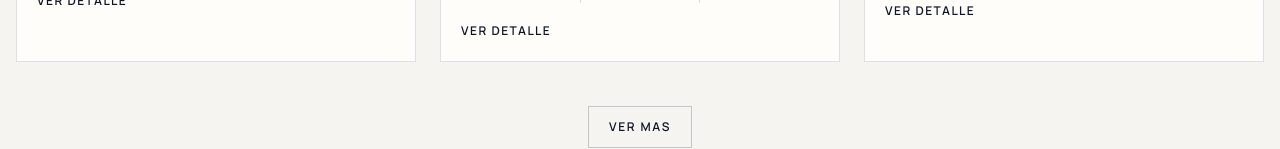
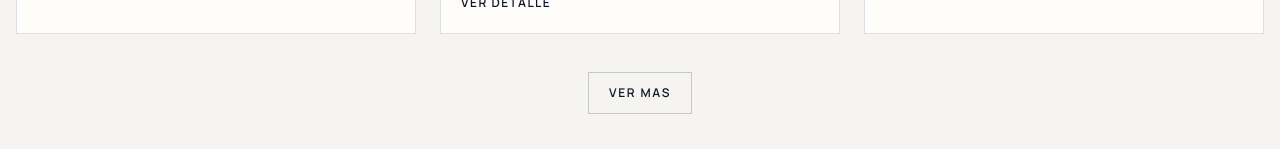
Before and after one commit to Gastonmaluff/WEB-ALLIANZ, a React (Vite) app: page / in a window 1280 px wide. Shown: the part 1538-1687 px from the top of the page. Built offline with nearby package versions, Linux system fonts and the light colour scheme.

Commit message:
Tighten home section spacing for a more compact scroll

```diff
--- a/src/components/public/FeaturedPropertiesSection.jsx
+++ b/src/components/public/FeaturedPropertiesSection.jsx
@@ -12,8 +12,8 @@ export function FeaturedPropertiesSection({
   className = "",
 }) {
   return (
-    <section className={`section-wrap ${className}`}>
-      <div className="container space-y-10">
+    <section className={`section-wrap-compact ${className}`}>
+      <div className="container space-y-8 md:space-y-9">
         <SectionHeading eyebrow={eyebrow} title={title} description={description} />
 
         <div className="grid gap-6 lg:grid-cols-3">
@@ -23,7 +23,7 @@ export function FeaturedPropertiesSection({
         </div>
 
         {ctaTo ? (
-          <div className="pt-1 text-center">
+          <div className="pt-0.5 text-center">
             <AppButton to={ctaTo} variant="ghost">
               {ctaLabel}
             </AppButton>
--- a/src/components/public/TestimonialsSection.jsx
+++ b/src/components/public/TestimonialsSection.jsx
@@ -25,8 +25,8 @@ export function TestimonialsSection({ testimonials }) {
   }, [orderedTestimonials.length]);
 
   return (
-    <section className="section-wrap bg-paper">
-      <div className="container space-y-10">
+    <section className="section-wrap-compact bg-paper">
+      <div className="container space-y-8 md:space-y-9">
         <SectionHeading
           eyebrow="Clientes"
           title="Testimonios"
--- a/src/pages/public/HomePage.jsx
+++ b/src/pages/public/HomePage.jsx
@@ -19,7 +19,7 @@ export function HomePage() {
     <>
       <HeroSection />
       <FeaturedPropertiesSection
-        className="pt-8 md:pt-12"
+        className="pt-4 md:pt-6"
         properties={featuredProperties}
         title="Propiedades de portada"
         description="Residencias y departamentos de alto nivel con excelente ubicacion y calidad constructiva."
--- a/src/styles/index.css
+++ b/src/styles/index.css
@@ -24,6 +24,10 @@
     @apply py-16 md:py-24;
   }
 
+  .section-wrap-compact {
+    @apply py-10 md:py-14;
+  }
+
   .border-fine {
     @apply border border-stone/80;
   }
```
